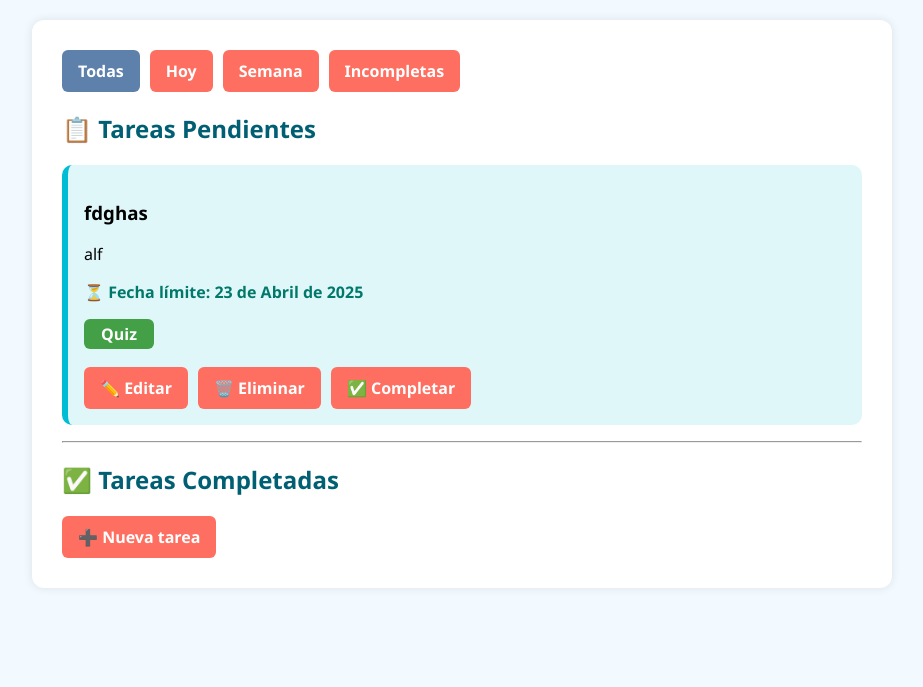
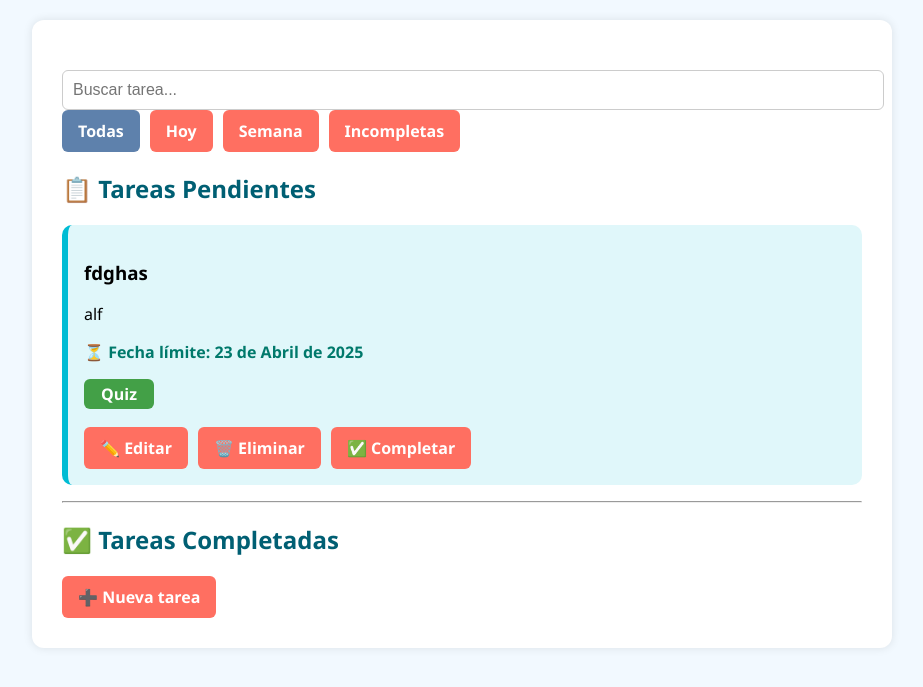
Before and after one commit to CamilaTorres1035/organizador, a Django app: page / in a window 1280 px wide. Shown: the top 687 px of the page, without its empty margins (178-1101 px from the left). Run offline with Django 5.2, Linux system fonts and the light colour scheme; data comes from the database, SQL or seed files in the repository; both versions use the stored data as it was after the commit.

Commit message:
Fix: Update task list view and template
- Updated `tareas/views.py` to improve task list functionality.
- Modified `tareas/templates/tareas/lista.html` for better UI/UX.
- Updated `db.sqlite3` to reflect recent changes.

```diff
--- a/tareas/templates/tareas/lista.html
+++ b/tareas/templates/tareas/lista.html
@@ -7,6 +7,11 @@
 
 
 {% block content %}
+
+<form method="get">
+    <input type="text" name="busqueda" placeholder="Buscar tarea..." value="{{ request.GET.busqueda }}">
+    <input type="hidden" name="filtro" value="{{ filtro }}">
+</form>
 
 <div class="filtros">
     <a href="?filtro=todas" class="btn {% if not filtro %}activo{% endif %}">Todas</a>
--- a/tareas/views.py
+++ b/tareas/views.py
@@ -3,6 +3,7 @@ from .models import Tarea
 from django.utils import timezone
 from .forms import TareaForm
 from datetime import date, timedelta
+from django.db.models import Q
 
 # Create your views here.
 def registrar_tarea(request):
@@ -18,16 +19,28 @@ def registrar_tarea(request):
 
 def lista_tareas(request):
     now = date.today()
+    busqueda = request.GET.get('busqueda')
     filtro = request.GET.get('filtro')
-    if filtro == "hoy":
-        tareas = Tarea.objects.filter(fecha_limite=now).order_by('fecha_limite')
-    elif filtro == "semana":
-        semana = now + timedelta(days=7)
-        tareas = Tarea.objects.filter(fecha_limite__range=(now, semana)).order_by('fecha_limite')
-    elif filtro == "incompleto":
-        tareas = Tarea.objects.filter(completada = False, fecha_limite__gte=now).order_by('fecha_limite')
+    if busqueda:
+        if filtro == "hoy":
+            tareas = Tarea.objects.filter(Q(titulo__icontains=busqueda) | Q(descripcion__icontains=busqueda), fecha_limite=now).order_by('fecha_limite')
+        elif filtro == "semana":
+            semana = now + timedelta(days=7)
+            tareas = Tarea.objects.filter(Q(titulo__icontains=busqueda) | Q(descripcion__icontains=busqueda), fecha_limite__range=(now, semana)).order_by('fecha_limite')
+        elif filtro == "incompleto":
+            tareas = Tarea.objects.filter(Q(titulo__icontains=busqueda) | Q(descripcion__icontains=busqueda), completada = False, fecha_limite__gte=now).order_by('fecha_limite')
+        else:
+            tareas = Tarea.objects.filter(Q(titulo__icontains=busqueda) | Q(descripcion__icontains=busqueda), fecha_limite__gte=now).order_by('fecha_limite')
     else:
-        tareas = Tarea.objects.filter(fecha_limite__gte=now).order_by('fecha_limite')
+        if filtro == "hoy":
+            tareas = Tarea.objects.filter(fecha_limite=now).order_by('fecha_limite')
+        elif filtro == "semana":
+            semana = now + timedelta(days=7)
+            tareas = Tarea.objects.filter(fecha_limite__range=(now, semana)).order_by('fecha_limite')
+        elif filtro == "incompleto":
+            tareas = Tarea.objects.filter(completada = False, fecha_limite__gte=now).order_by('fecha_limite')
+        else:
+            tareas = Tarea.objects.filter(fecha_limite__gte=now).order_by('fecha_limite')
     return render(request, 'tareas/lista.html', {'tareas': tareas, 'filtro': filtro})
 
 def editar_tarea(request, pk):
```
Also changed, not shown: db.sqlite3.
